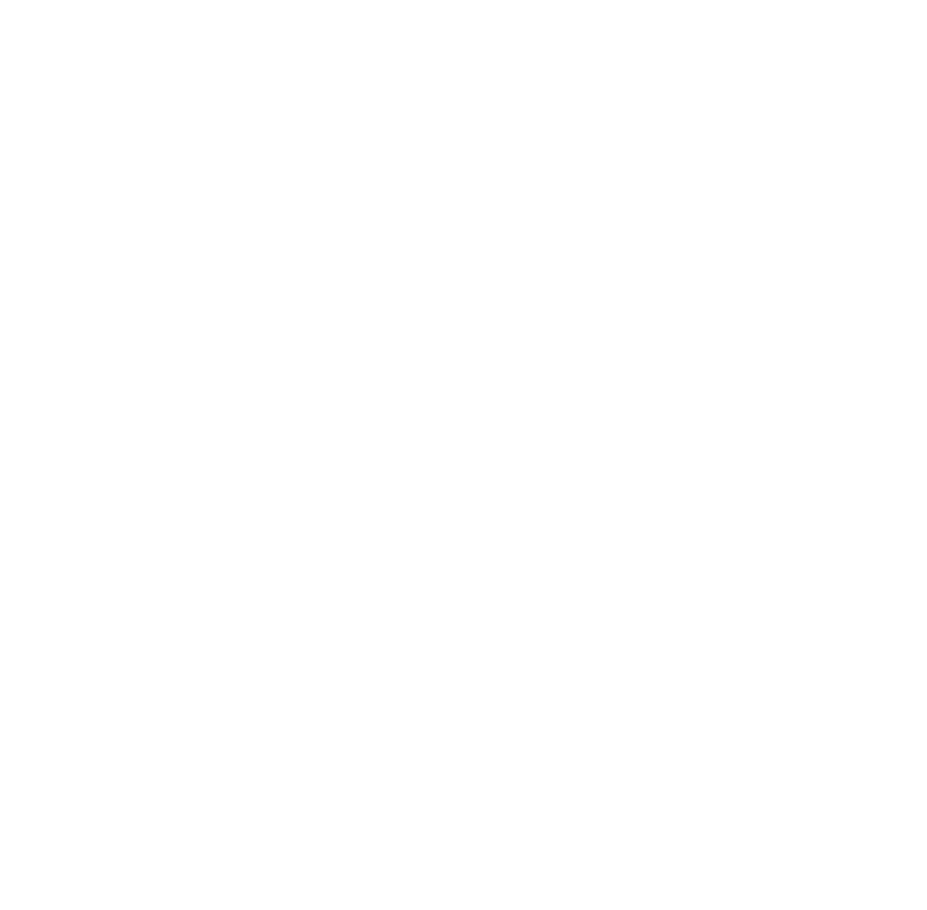
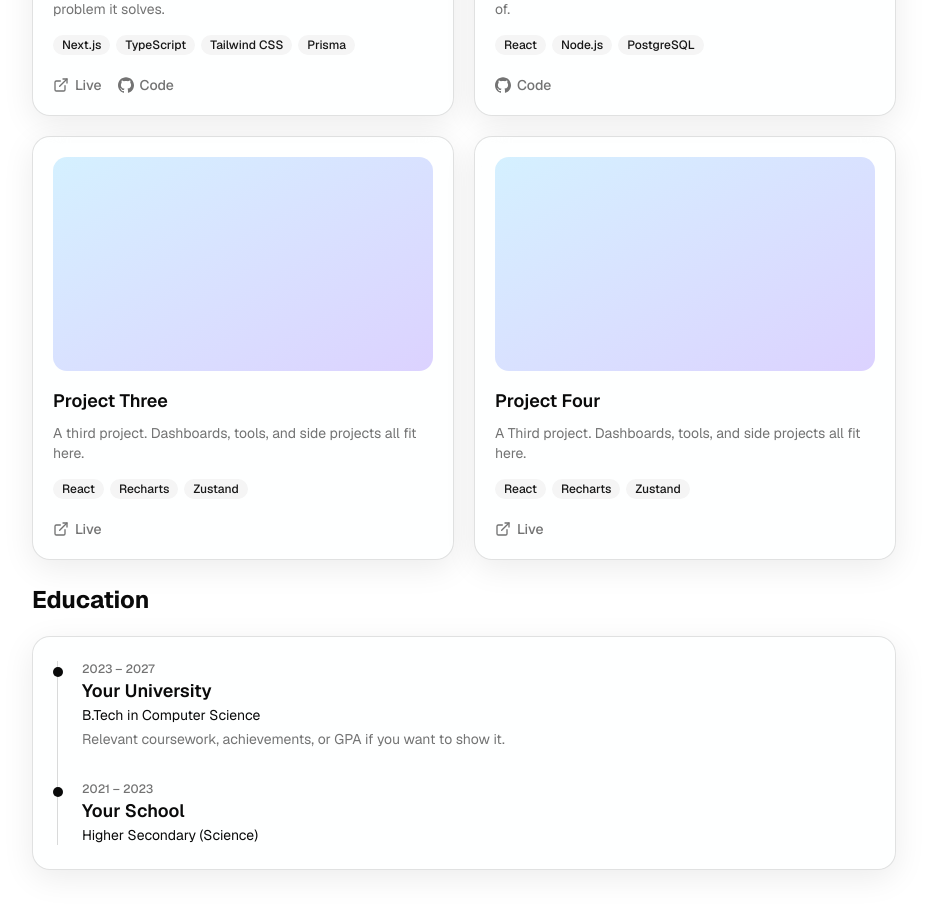
Before and after one commit to Rajat-web-server/Rajat_Portfolio, a Next.js app: page / in a window 1280 px wide. Shown: the part 980-1890 px from the top of the page, without its empty margins (176-1103 px from the left). Before the commit the page ends 800 px from the top, so only its background shows below. Built offline with nearby package versions, Linux system fonts and the light colour scheme.

Commit message:
phase-5 done

```diff
--- a/src/app/page.tsx
+++ b/src/app/page.tsx
@@ -1,11 +1,15 @@
 import { Hero } from "@/components/sections/hero";
 import { Skills } from "@/components/sections/skills";
+import { Projects } from "@/components/sections/projects";
+import { Education } from "@/components/sections/education";
 
 export default function Home() {
   return (
     <div className="space-y-6">
       <Hero />
       <Skills />
+      <Projects />
+      <Education />
     </div>
   );
 }
--- a/src/components/projects/project-card.tsx
+++ b/src/components/projects/project-card.tsx
@@ -0,0 +1,63 @@
+import Image from "next/image";
+import { ExternalLink } from "lucide-react";
+import { SiGithub } from "react-icons/si";
+import { GlassCard } from "@/components/glass/glass-card";
+import { Badge } from "@/components/ui/badge";
+import type { Project } from "@/data/projects";
+
+const linkClass =
+  "inline-flex items-center gap-1.5 text-sm font-medium text-muted-foreground transition-colors hover:text-foreground";
+
+export function ProjectCard({ project }: { project: Project }) {
+  return (
+    <GlassCard className="group flex h-full flex-col gap-4 p-5 transition-transform duration-300 hover:-translate-y-1">
+      <div className="relative aspect-video overflow-hidden rounded-xl bg-gradient-to-br from-sky-200/60 to-violet-300/60 dark:from-indigo-500/20 dark:to-violet-500/20">
+        {project.image && (
+          <Image
+            src={project.image}
+            alt={`${project.title} screenshot`}
+            fill
+            sizes="(min-width: 768px) 400px, 100vw"
+            className="object-cover transition-transform duration-500 group-hover:scale-105"
+          />
+        )}
+      </div>
+
+      <div className="space-y-2">
+        <h3 className="text-lg font-semibold">{project.title}</h3>
+        <p className="text-sm text-muted-foreground">{project.description}</p>
+      </div>
+
+      <div className="flex flex-wrap gap-1.5">
+        {project.tech.map((t) => (
+          <Badge key={t} variant="secondary">
+            {t}
+          </Badge>
+        ))}
+      </div>
+
+      <div className="mt-auto flex gap-4 pt-1">
+        {project.live && (
+          <a
+            href={project.live}
+            target="_blank"
+            rel="noopener noreferrer"
+            className={linkClass}
+          >
+            <ExternalLink className="size-4" /> Live
+          </a>
+        )}
+        {project.repo && (
+          <a
+            href={project.repo}
+            target="_blank"
+            rel="noopener noreferrer"
+            className={linkClass}
+          >
+            <SiGithub className="size-4" /> Code
+          </a>
+        )}
+      </div>
+    </GlassCard>
+  );
+}
--- a/src/components/sections/education.tsx
+++ b/src/components/sections/education.tsx
@@ -0,0 +1,34 @@
+import { GlassCard } from "@/components/glass/glass-card";
+import { education } from "@/data/education";
+import { Reveal } from "./reveal";
+
+export function Education() {
+  return (
+    <section id="education" className="scroll-mt-28 space-y-5">
+      <Reveal>
+        <h2 className="text-2xl font-bold">Education</h2>
+      </Reveal>
+      <Reveal>
+        <GlassCard>
+          <ol className="relative space-y-8 border-l border-foreground/15 pl-6">
+            {education.map((item) => (
+              <li key={item.school} className="relative">
+                <span className="absolute -left-[29px] top-1.5 size-2.5 rounded-full bg-foreground" />
+                <p className="text-xs font-medium text-muted-foreground">
+                  {item.period}
+                </p>
+                <h3 className="text-lg font-semibold">{item.school}</h3>
+                <p className="text-sm">{item.degree}</p>
+                {item.details && (
+                  <p className="mt-1 text-sm text-muted-foreground">
+                    {item.details}
+                  </p>
+                )}
+              </li>
+            ))}
+          </ol>
+        </GlassCard>
+      </Reveal>
+    </section>
+  );
+}
--- a/src/components/sections/hero.tsx
+++ b/src/components/sections/hero.tsx
@@ -25,14 +25,17 @@ export function Hero() {
           <p className="max-w-xl text-muted-foreground">{siteConfig.bio}</p>
           <div className="flex gap-3 pt-2">
             <Link
-              href="#skills"
+              href="#projects"
               className={cn(buttonVariants(), "rounded-full")}
             >
               See my work
             </Link>
             <Link
               href="/contact"
-              className={cn(buttonVariants({ variant: "outline" }), "rounded-full")}
+              className={cn(
+                buttonVariants({ variant: "outline" }),
+                "rounded-full",
+              )}
             >
               Contact me
             </Link>
--- a/src/components/sections/projects.tsx
+++ b/src/components/sections/projects.tsx
@@ -0,0 +1,20 @@
+import { ProjectCard } from "@/components/projects/project-card";
+import { projects } from "@/data/projects";
+import { Reveal } from "./reveal";
+
+export function Projects() {
+  return (
+    <section id="projects" className="scroll-mt-28 space-y-5">
+      <Reveal>
+        <h2 className="text-2xl font-bold">Projects</h2>
+      </Reveal>
+      <div className="grid gap-5 sm:grid-cols-2">
+        {projects.map((project, i) => (
+          <Reveal key={project.title} delay={(i % 2) * 0.1}>
+            <ProjectCard project={project} />
+          </Reveal>
+        ))}
+      </div>
+    </section>
+  );
+}
--- /dev/null
+++ b/src/components/sections/reveal.tsx
@@ -0,0 +1,26 @@
+"use client";
+
+import { motion } from "motion/react";
+import type { ReactNode } from "react";
+
+export function Reveal({
+  children,
+  delay = 0,
+  className,
+}: {
+  children: ReactNode;
+  delay?: number;
+  className?: string;
+}) {
+  return (
+    <motion.div
+      className={className}
+      initial={{ opacity: 0, y: 24 }}
+      whileInView={{ opacity: 1, y: 0 }}
+      viewport={{ once: true, margin: "-60px" }}
+      transition={{ duration: 0.5, delay, ease: "easeOut" }}
+    >
+      {children}
+    </motion.div>
+  );
+}
--- a/src/data/education.ts
+++ b/src/data/education.ts
@@ -0,0 +1,20 @@
+export type Education = {
+  school: string;
+  degree: string;
+  period: string;
+  details?: string;
+};
+
+export const education: Education[] = [
+  {
+    school: "Your University",
+    degree: "B.Tech in Computer Science",
+    period: "2023 – 2027",
+    details: "Relevant coursework, achievements, or GPA if you want to show it.",
+  },
+  {
+    school: "Your School",
+    degree: "Higher Secondary (Science)",
+    period: "2021 – 2023",
+  },
+];
--- a/src/data/projects.ts
+++ b/src/data/projects.ts
@@ -0,0 +1,40 @@
+export type Project = {
+  title: string;
+  description: string;
+  tech: string[];
+  live?: string;
+  repo?: string;
+  image?: string; // e.g. "/projects/my-app.png", optional
+};
+
+export const projects: Project[] = [
+  {
+    title: "Project One",
+    description:
+      "A short description of what this project does and the problem it solves.",
+    tech: ["Next.js", "TypeScript", "Tailwind CSS", "Prisma"],
+    live: "https://example.com",
+    repo: "https://github.com/your-username/project-one",
+  },
+  {
+    title: "Project Two",
+    description:
+      "Another project. Mention one result or feature you're proud of.",
+    tech: ["React", "Node.js", "PostgreSQL"],
+    repo: "https://github.com/your-username/project-two",
+  },
+  {
+    title: "Project Three",
+    description:
+      "A third project. Dashboards, tools, and side projects all fit here.",
+    tech: ["React", "Recharts", "Zustand"],
+    live: "https://example.com",
+  },
+   {
+    title: "Project Four",
+    description:
+      "A Third project. Dashboards, tools, and side projects all fit here.",
+    tech: ["React", "Recharts", "Zustand"],
+    live: "https://example.com",
+  },
+];
```
